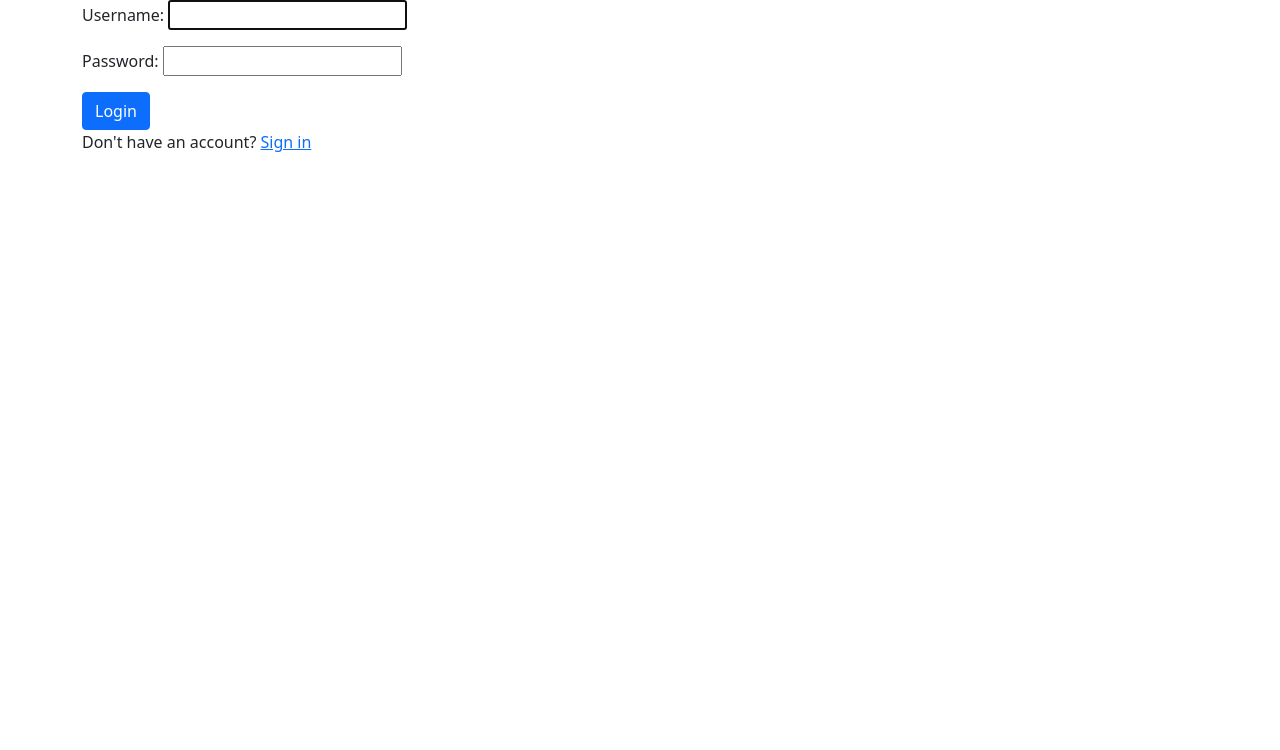
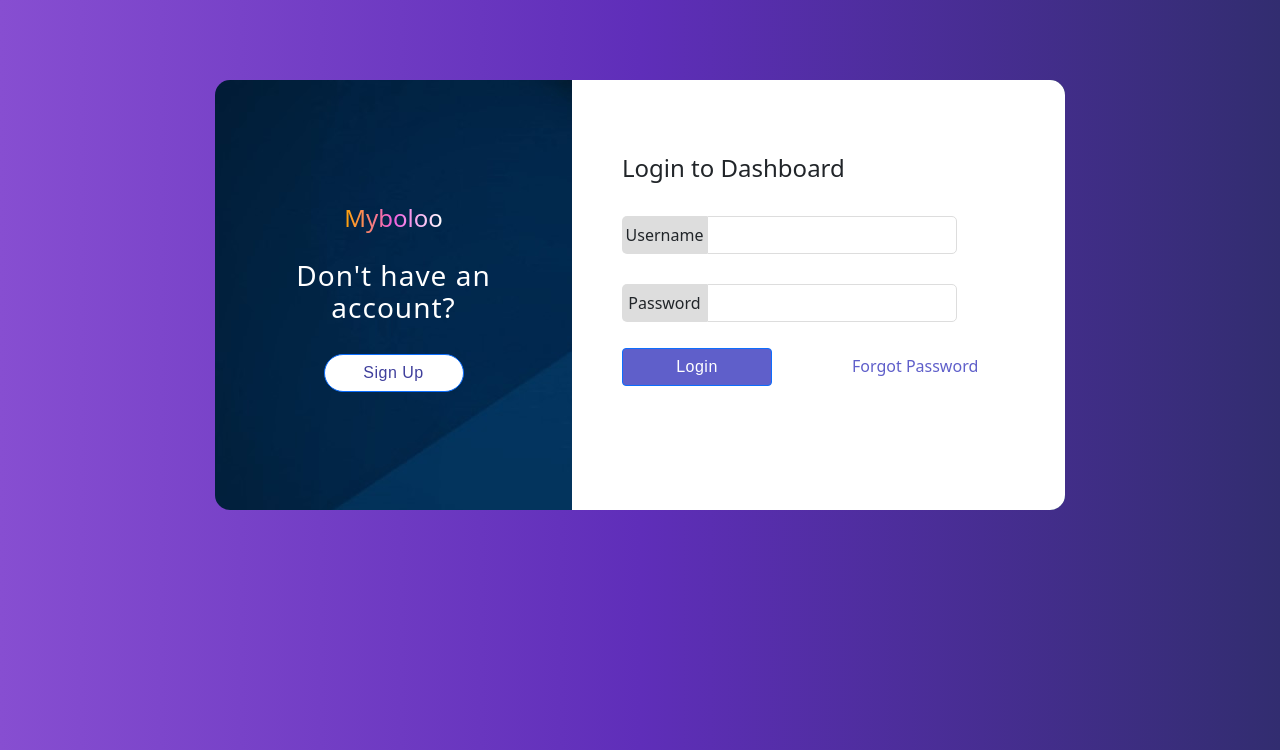
Before and after one commit to ankit11hab/myBolooTeach, a Django app: page /login/ in a window 1280 px wide. Shown: the top 750 px of the page. Run offline with Django 3.2, Linux system fonts and the light colour scheme; some libraries are stand-ins or nearby versions.

Commit message:
Login page frontend

```diff
--- a/institute/settings.py
+++ b/institute/settings.py
@@ -32,6 +32,7 @@ ALLOWED_HOSTS = []
 # Application definition
 
 INSTALLED_APPS = [
+    'widget_tweaks',
     'base',
     'users',
     'django.contrib.admin',
@@ -121,6 +122,9 @@ USE_TZ = True
 # https://docs.djangoproject.com/en/3.2/howto/static-files/
 
 STATIC_URL = '/static/'
+STATICFILES_DIR = [
+    os.path.join(BASE_DIR,'static')
+]
 MEDIA_ROOT = os.path.join(BASE_DIR,'media')
 MEDIA_URL = '/media/'
 
--- a/users/templates/users/login.html
+++ b/users/templates/users/login.html
@@ -1,10 +1,134 @@
 {% extends 'base/base.html' %}
+{% load static %}
+{% load widget_tweaks %}
 {% block content %}
 
-    <form method="POST">
+<style>
+body
+{
+    background: linear-gradient(to right, rgb(135, 78, 209),rgb(95, 46, 185),rgb(50, 45, 112));
+}
+
+.container
+{
+    padding: 0;
+    display: flex;
+    border-radius:15px;
+    margin-top: 80px;
+    width: 850px;
+    height: 430px;
+    background: url("../media/images/darkBlue3.jpg");
+
+}
+
+.container-child-left
+{
+    background: transparent;
+    width: 42%;
+}
+
+
+.container-child-right
+{
+    background-color: white;
+    width: 58%;
+    border-radius:0 15px 15px 0;
+}
+
+.login-contents
+{
+    margin-left: 50px;
+    margin-top: 70px;
+    margin-right: 90px;
+}
+
+#heading
+{
+    font-size: 24px;
+}
+
+.label
+{
+    background: rgb(221, 221, 221);
+    width: 85px;
+    text-align: center;
+    border-radius: 5px 0 0 5px;
+    margin:0;
+    padding:0;
+}
+
+.btn
+{
+    width: 150px;
+    margin-top: 10px;
+    font-family:Arial, Helvetica, sans-serif;
+    letter-spacing: 0.5px;
+    background-color: rgb(95, 95, 202);
+}
+
+.form-control
+{
+    border-radius: 0 5px 5px 0;
+    width: 270px
+}
+
+.input-username-password
+{
+    height: 38px;
+    width: 250px;
+    border-radius: 0 5px 5px 0;
+    border: 1px solid rgb(221, 221, 221);
+    padding-left: 10px;
+    outline: none;
+}
+
+</style>
+
+<div class="container-child-left">
+    <div style="text-align: center;margin-top: 120px;">
+        <span style="font-size: 24px;font-weight: 300;background: linear-gradient(to right,orange, rgb(241, 95, 222),white);-webkit-background-clip: text;background-clip:transparent;
+                -webkit-text-fill-color: transparent;"><b>Myboloo</b></span><br><br>
+        <span style="font-size: 28px;color:white;font-weight: 300;letter-spacing: 1px;line-height: 30px;">Don't have
+            an<br>account?</span><br>
+            <a href = "{% url 'register' %}"><button class="btn btn-primary"
+            style="background: white;color:rgb(63, 63, 156);border-radius: 20px;width:140px;font-weight: 400;margin-top: 30px;">Sign
+            Up</button></a>
+    </div>
+</div>
+
+<!--------------Right Part---------------->
+<div class="container-child-right">
+    <div class="login-contents">
+        <span id="heading">Login to Dashboard</span>
+        <form method = "POST" action = "">
+            {% csrf_token %}
+            <div class="mb-3" style="margin-top: 30px; display:flex">
+                <div class="label">
+                    <div style="transform: translate(0,7px);">Username</div>
+                </div>
+                <div>{{ form.username|add_class:'input-username-password' }}</div>
+                <!-- <div id="emailHelp" class="form-text">We'll never share your email with anyone else.</div> -->
+            </div>
+            <div class="mb-3" style="margin-top: 30px; display:flex">
+                <div class="label">
+                    <div style="transform: translate(0,7px);">Password</div>
+                </div>
+                {{ form.password|add_class:'input-username-password' }}
+            </div>
+            <div style="display: flex;">
+                <div><button class = "btn btn-primary" type = "submit">Login</button></div>
+                <div
+                    style="font-weight: 500;color:rgb(95, 95, 202); align-self: right;transform: translate(80px,16px);">
+                    <a href="#" style="text-decoration: none;color:rgb(95, 95, 202)">Forgot Password</a></div>
+            </div>
+        </form>
+    </div>
+</div>
+
+    <!-- <form method="POST">
         {% csrf_token %}
-        {{ form.as_p }}
-        <button class = "btn btn-primary" type = "submit">Login</button>
-    </form>
-    <span>Don't have an account? <a href = "{% url 'register' %}">Sign in</a></span>
+        {{ form.username }}
+        {{ form.password }}
+
+    </form> -->
 {% endblock %}
```
Also changed, not shown: db.sqlite3, media/images/darkBlue3.jpg (added), static/media/darkBlue3.jpg (added).
